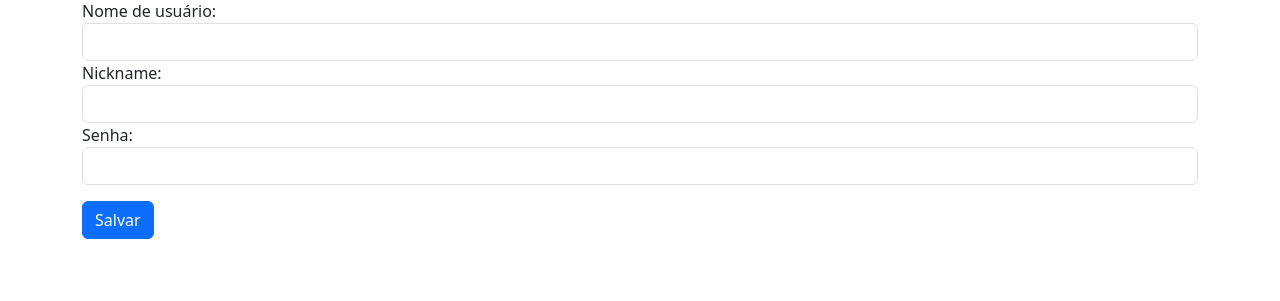
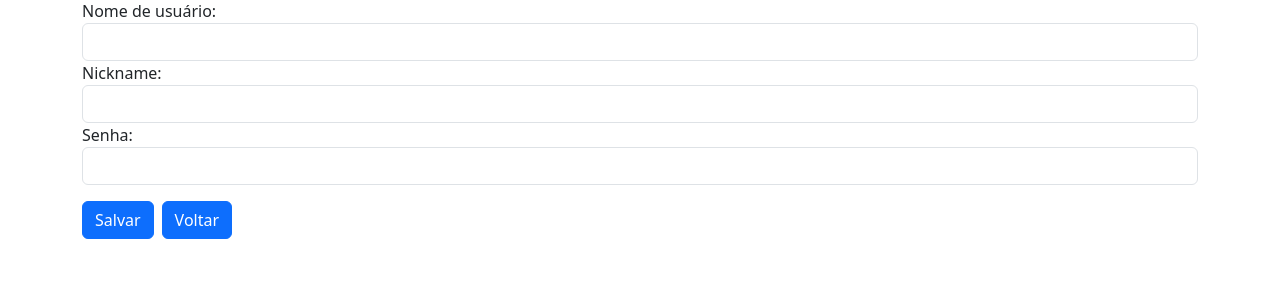
Before and after one commit to Rondi650/FLASK, a Flask app: page /criar_usuario in a window 1280 px wide. Shown: the part 162-463 px from the top of the page. Run offline with Flask 3, Linux system fonts and the light colour scheme; parts of the project's set-up code (start-up, migrations or seed data) failed here and were passed over; some libraries are stand-ins or nearby versions.

Commit message:
ajustes finais, encerrado

```diff
--- a/config.py
+++ b/config.py
@@ -5,6 +5,7 @@ import os
 SECRET_KEY = 'Rondi'
 
 UPLOAD_PATH = os.path.join(os.path.dirname(__file__),'uploads')
+os.makedirs(UPLOAD_PATH, exist_ok=True)
 
 def init_app(app):
     connection_string = "DRIVER={ODBC Driver 17 for SQL Server};SERVER=localhost;DATABASE=Jogoteca;Trusted_Connection=yes;"
--- a/templates/login.html
+++ b/templates/login.html
@@ -19,7 +19,7 @@
   </p>
   <p>
     {{ form.salvar(class="btn btn-primary") }}
-    <a href="{{url_for('criar_usuario')}}">Cadastrar</a>
+    <a href="{{url_for('criar_usuario')}}" class="btn btn-primary">Cadastrar</a>
   </p>
 </form>
 </div>
--- a/templates/usuario.html
+++ b/templates/usuario.html
@@ -22,7 +22,10 @@
             {{ form.senha.label()}}
             {{ form.senha(class="form-control") }}
         </div>
-        <div>{{ form.salvar(class="btn btn-primary btn-salvar mt-3") }}</div>
+        <p class="d-flex gap-2 mt-3">
+        {{ form.salvar(class="btn btn-primary btn-salvar") }}
+        <a href="{{url_for('index')}}" class="btn btn-primary">Voltar</a>
+        </p>
     </fieldset>
 </form>
 {% endblock %}
```
